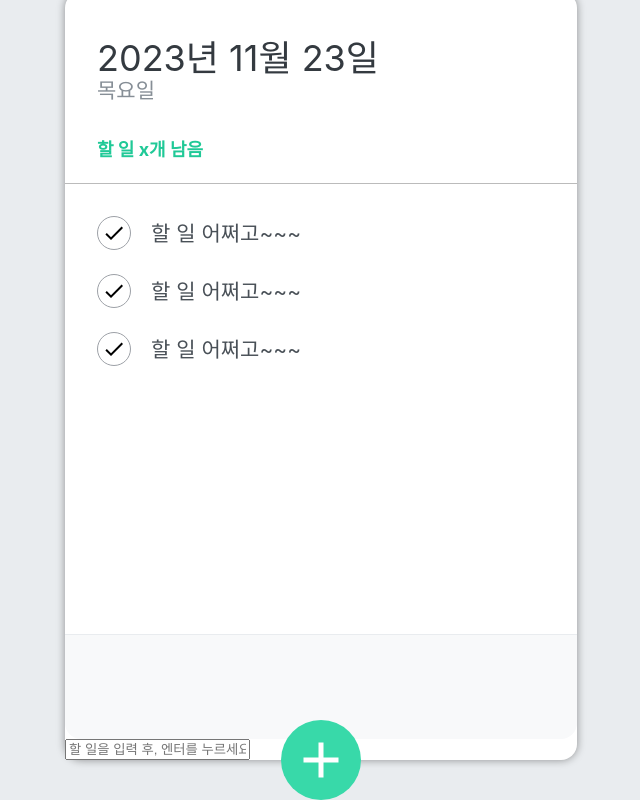
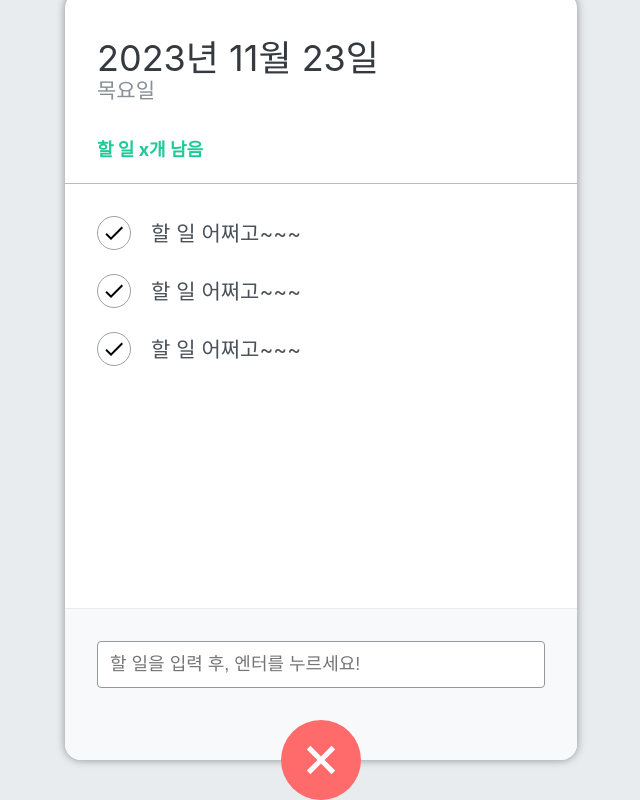
Before and after one commit to thf0128/react-todo-app, a React (Create React App) app: page / in a window 1280 px wide. Both pictures are taken after a click on the button 640 px from the left and 864 px from the top of the page. Shown: the part 104-904 px from the top of the page, without its empty margins (319-959 px from the left). Built offline with nearby package versions, Linux system fonts and the light colour scheme.

Commit message:
# 3. 할일 추가 form 이벤트 처리

```diff
--- a/src/components/TodoInput.js
+++ b/src/components/TodoInput.js
@@ -1,19 +1,43 @@
-import React from 'react';
+import React, { useState } from 'react';
 import { MdAdd } from 'react-icons/md';
 import './scss/TodoInput.scss';
+import cn from 'classnames'; //cn이라는 이름으로 사용하겟음
 
 const TodoInput = () => {
+  // 입력창이 열리는 여부를 표현하는 상태값
+  const [open, setOpen] = useState(false);
+
+  // + 버튼 클릭시 이벤트
+  const onToggle = () => {
+    setOpen(!open); // 버튼을 클릭하면 현재 그 오픈의 상태 값을 반대로 뒤집겠다
+  };
+
   return (
     <>
+      {open && ( // 오픈이 true니 그러면 전체 결과 true면서 나타나는 조건부 렌더링
         <div className='form-wrapper'>
-        <form className='insert-form'></form>
+          <form className='insert-form'>
             <input
               type='text'
               placeholder='할 일을 입력 후, 엔터를 누르세요!'
             />
+          </form>
         </div>
+      )}
 
-      <button className='insert-btn'>
+      {/*
+          cn() : 첫번째 파라미터는 항상 유지할 default 클래스
+                 두번째 파라미터는 논리 상태값
+                 => 논리 상태값이 true일 경우 해당 클래스 추가
+                    false일 경우 제거.
+                    {클래스이름: 논리값},
+                    클래스 이름 지정 안할 시 변수명이 클래스 이름으로 사용됨.
+        */}
+
+      <button
+        className={cn('insert-btn', { open })}
+        onClick={onToggle}
+      >
         <MdAdd />
       </button>
     </>
```
Lines whose indentation alone changed are shown as unchanged.
